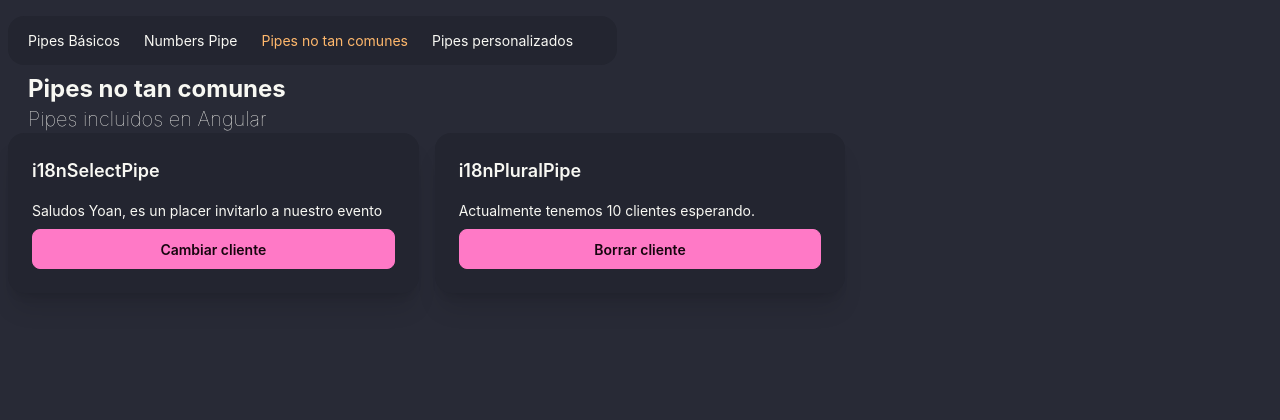
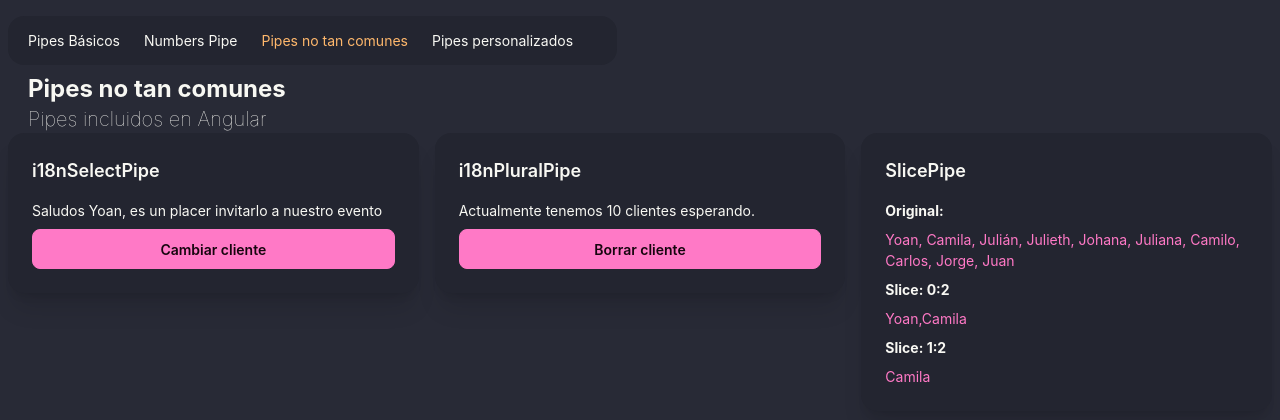
Before and after one commit to yo-huaca95/pipes_app, an Angular app: page /uncommon in a window 1280 px wide. Shown: the top 420 px of the page. Built offline with nearby package versions, Linux system fonts and the light colour scheme.

Commit message:
Implementando SlicePipe, para cambios visuales en el texto obtener datos que se requieran de una lista

```diff
--- a/src/app/pages/uncommon-page/uncommon-page.html
+++ b/src/app/pages/uncommon-page/uncommon-page.html
@@ -15,4 +15,15 @@
      (click)="deleteClient()"
      class="btn btn-primary">Borrar cliente</button>
  </app-card>
+   <app-card title="SlicePipe">
+      <b>Original:</b>
+    <p class="text-primary">
+      {{clients().join(", ")}}</p>
+      <b>Slice: 0:2</b>
+    <p class="text-primary">
+      {{clients() | slice:0:2}}</p>
+         <b>Slice: 1:2</b>
+    <p class="text-primary">
+      {{clients() | slice:1:2}}</p>
+ </app-card>
 </div>
--- a/src/app/pages/uncommon-page/uncommon-page.ts
+++ b/src/app/pages/uncommon-page/uncommon-page.ts
@@ -1,6 +1,6 @@
 import { Component, signal } from '@angular/core';
 import { Card } from "../../components/card/card";
-import { I18nPluralPipe, I18nSelectPipe } from '@angular/common';
+import { I18nPluralPipe, I18nSelectPipe, SlicePipe } from '@angular/common';
 
 const client1={
   name:'Yoan',
@@ -19,7 +19,7 @@
 
 @Component({
   selector: 'app-uncommon-page',
-  imports: [Card,I18nSelectPipe, I18nPluralPipe],
+  imports: [Card,I18nSelectPipe, I18nPluralPipe, SlicePipe],
   templateUrl: './uncommon-page.html',
 })
 export default class UncommonPage {
```
